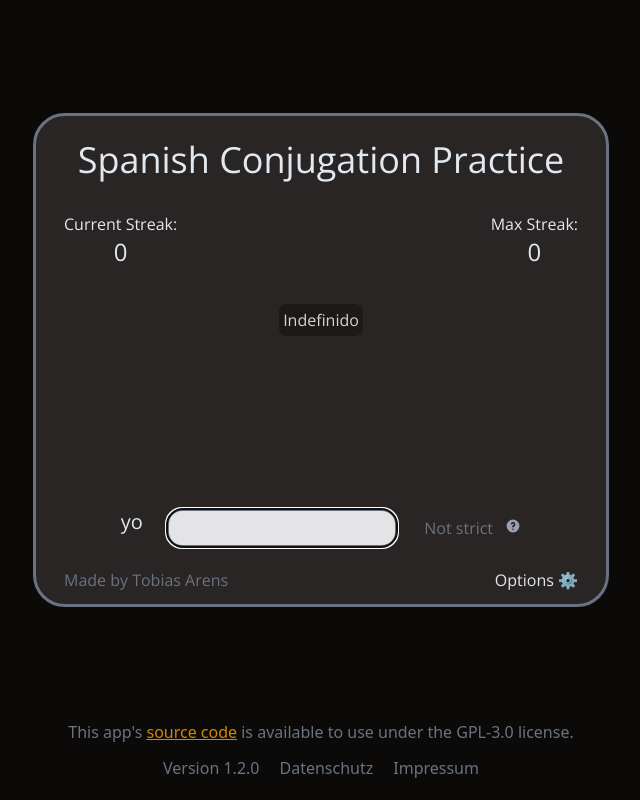
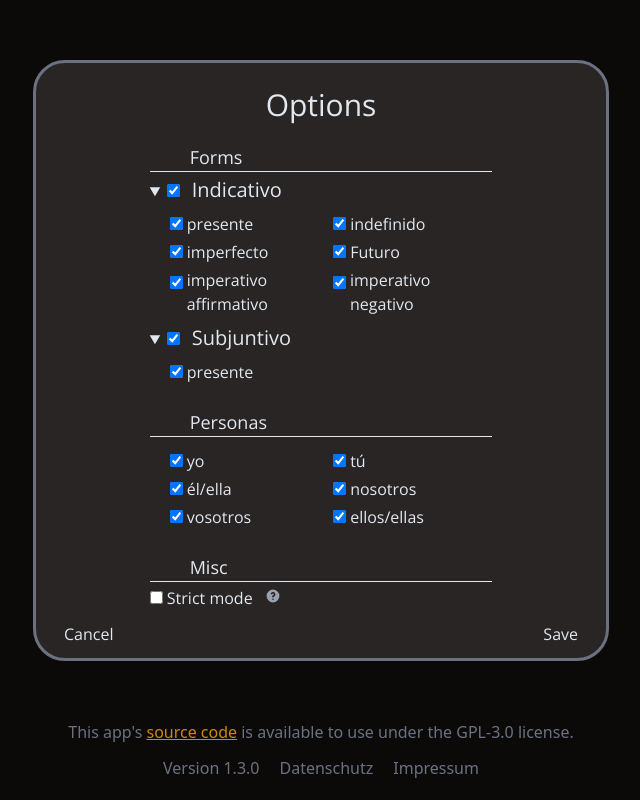
Before and after one commit to tobiasarens/spaco, a website built with Vite: page index.html in a window 1280 px wide. Shown: the whole page, without its empty margins (319-959 px from the left). Built offline with nearby package versions, Linux system fonts and the light colour scheme.

Commit message:
Merge pull request #3 from tobiasarens/subjuntivo
Introduce Subjuntivo tense and Button grougs

```diff
--- a/about.json
+++ b/about.json
@@ -1,4 +1,4 @@
 {
     "author": "Tobias Arens",
-    "version": "1.2.0"
+    "version": "1.3.0"
 }
--- a/index.html
+++ b/index.html
@@ -92,57 +92,80 @@
       <div class="mx-auto w-2/3">
         <div class="text-lg mx-10 ">Forms</div>
         <hr class="pb-1" />
+        <details open>
+          <summary>
+            <input id="ckIndicativoMaster" type="checkbox" />
+            <span class="text-xl pl-2">Indicativo</span>
+            </summary>
+          <div class="pt-2 pl-5 grid grid-cols-2 gap-1">
             <div>
-          <input id="ckPresente" type="checkbox" checked />
-          <label for="ckPresente">ask presente</label>
+              <input class="indicativo-child" id="ckPresente" type="checkbox" checked />
+              <label for="ckPresente">presente</label>
             </div>
             <div>
-          <input id="ckIndefinido" type="checkbox" checked />
-          <label for="ckIndefinido">ask indefinido</label>
+              <input class="indicativo-child" id="ckIndefinido" type="checkbox" checked />
+              <label for="ckIndefinido">indefinido</label>
             </div>
             <div>
-          <input id="ckImperfecto" type="checkbox" checked />
-          <label for="ckImperfecto">ask imperfecto</label>
+              <input class="indicativo-child" id="ckImperfecto" type="checkbox" checked />
+              <label for="ckImperfecto">imperfecto</label>
             </div>
             <div>
-          <input id="ckImpAff" type="checkbox" checked />
-          <label for="ckImpAff">ask imperativo affirmativo</label>
+              <input class="indicativo-child" id="ckFuturo" type="checkbox" checked />
+              <label for="ckFuturo">Futuro</label>
             </div>
+            <div class="flex items-start gap-1">
+              <input class="indicativo-child mt-2" id="ckImpAff" type="checkbox" checked />
+              <label for="ckImpAff">imperativo affirmativo</label>
+            </div>
+            <div class="flex items-start gap-1">
+              <input class="indicativo-child mt-2" id="ckImpNeg" type="checkbox" checked />
+              <label for="ckImpNeg">imperativo negativo</label>
+            </div>
+          </div>
+        </details>
+        <details open class="pt-2">
+
+        <summary>
+          <input id="ckSubjuntivoMaster" type="checkbox" />
+          <span class="text-xl pl-2">Subjuntivo</span>
+          </summary>
+          <div class="pt-2 pl-5 grid grid-cols-2 gap-1">
             <div>
-          <input id="ckImpNeg" type="checkbox" checked />
-          <label for="ckImpNeg">ask imperativo negativo</label>
+              <input id="ckPresenteSubjuntivo" class="subjuntivo-child" type="checkbox" checked />
+              <label for="ckPresente">presente</label>
             </div>
-        <div>
-          <input id="ckFuturo" type="checkbox" checked />
-          <label for="ckFuturo">ask Futuro</label>
           </div>
+        </details>
       </div>
       <div class="mx-auto pt-6 w-2/3">
         <div class="text-lg mx-10">Personas</div>
         <hr class="pb-1" />
+        <div class="grid grid-cols-2 gap-1 pl-5 pt-2">
           <div>
             <input id="ckSg1" type="checkbox" checked />
-          <label for="ckSg1">ask yo</label>
+            <label for="ckSg1">yo</label>
           </div>
           <div>
             <input id="ckSg2" type="checkbox" checked />
-          <label for="ckSg2">ask tú</label>
+            <label for="ckSg2">tú</label>
           </div>
           <div>
             <input id="ckSg3" type="checkbox" checked />
-          <label for="ckSg3">ask él/ella</label>
+            <label for="ckSg3">él/ella</label>
           </div>
           <div>
             <input id="ckPl1" type="checkbox" checked />
-          <label for="ckPl1">ask nosotros</label>
+            <label for="ckPl1">nosotros</label>
           </div>
           <div>
             <input id="ckPl2" type="checkbox" checked />
-          <label for="ckPl2">ask vosotros</label>
+            <label for="ckPl2">vosotros</label>
           </div>
           <div>
             <input id="ckPl3" type="checkbox" checked />
-          <label for="ckPl3">ask ellos/ellas</label>
+            <label for="ckPl3">ellos/ellas</label>
+          </div>
         </div>
       </div>
       <div class="mx-auto pt-6 w-2/3">
--- /dev/null
+++ b/src/checkGroups.ts
@@ -0,0 +1,45 @@
+
+export class CheckGroup {
+
+
+    private master: HTMLInputElement;
+    private children: NodeListOf<HTMLInputElement>;
+
+    /**
+     *
+     * Create a check button group, with a master and a list of children.
+     * All given parameters must be elements of the document
+     *
+     * @param {HTMLElement} master
+     * @param {HTMLElement[]} children
+     */
+    constructor(master: HTMLInputElement, children: NodeListOf<HTMLInputElement>) {
+        this.master = master;
+        this.children = children;
+        master.addEventListener("change", () => {
+            children.forEach(cb => {
+                cb.checked = master.checked;
+            })
+        })
+
+        children.forEach(cb => {
+            cb.addEventListener("change", () => this.updateMasterCheckbox());
+        });
+        this.updateMasterCheckbox();
+    }
+
+    updateMasterCheckbox() {
+        const checkedCount = [...this.children].filter(cb => cb.checked).length;
+
+        if (checkedCount === 0) {
+            this.master.checked = false;
+            this.master.indeterminate = false;
+        } else if (checkedCount === this.children.length) {
+            this.master.checked = true;
+            this.master.indeterminate = false;
+        } else {
+            this.master.checked = false;
+            this.master.indeterminate = true;
+        }
+    }
+}
--- /dev/null
+++ b/src/data/Presente/worddata_subjuntivo.csv
@@ -0,0 +1,28 @@
+infinitive,sg1,sg2,sg3,pl1,pl2,pl3
+tener,tenga,tengas,tenga,tengamos,tengáis,tengan
+comer,coma,comas,coma,comamos,comáis,coman
+vivir,viva,vivas,viva,vivamos,viváis,vivan
+estar,esté,estés,esté,estemos,estéis,estén
+ser,sea,seas,sea,seamos,seáis,sean
+ir,vaya,vayas,vaya,vayamos,vayáis,vayan
+hacer,haga,hagas,haga,hagamos,hagáis,hagan
+ver,vea,veas,vea,veamos,veáis,vean
+poder,pueda,puedas,pueda,podamos,podáis,puedan
+querer,quiera,quieras,quiera,queramos,queráis,quieran
+dar,dé,des,dé,demos,deis,den
+leer,lea,leas,lea,leamos,leáis,lean
+venir,venga,vengas,venga,vengamos,vengáis,vengan
+hablar,hable,hables,hable,hablemos,habléis,hablen
+saber,sepa,sepas,sepa,sepamos,sepáis,sepan
+poner,ponga,pongas,ponga,pongamos,pongáis,pongan
+salir,salga,salgas,salga,salgamos,salgáis,salgan
+dormir,duerma,duermas,duerma,durmamos,durmáis,duerman
+volver,vuelva,vuelvas,vuelva,volvamos,volváis,vuelvan
+jugar,juegue,juegues,juegue,juguemos,juguéis,jueguen
+escribir,escriba,escribas,escriba,escribamos,escribáis,escriban
+encontrar,encuentre,encuentres,encuentre,encontremos,encontréis,encuentren
+llegar,llegue,llegues,llegue,lleguemos,lleguéis,lleguen
+empezar,empiece,empieces,empiece,empecemos,empecéis,empiecen
+tomar,tome,tomes,tome,tomemos,toméis,tomen
+conocer,conozca,conozcas,conozca,conozcamos,conozcáis,conozcan
+perder,pierda,pierdas,pierda,perdamos,perdáis,pierdan
--- a/src/main.js
+++ b/src/main.js
@@ -1,6 +1,7 @@
 import { getRandomWord, updateConstraints } from "./wordgetter";
 import "./tailwind.css";
 import data from "../about.json" with { type: "json" };
+import { CheckGroup } from "./checkGroups";
 
 
 const isTouch = "ontouchstart" in window || navigator.msMaxTouchPoints > 0;
@@ -28,12 +29,18 @@ var currentStreak = 0;
 var maxStreak = 0;
 
 var options = {
+  // indicativo
   presente: true,
   pres_imp_aff: true,
   pres_imp_neg: true,
   indefinido: true,
   imperfecto: true,
   futuro:true,
+
+  // subjuntivo
+  presente_subjuntivo: true,
+
+
   sg1: true,
   sg2: true,
   sg3: true,
@@ -43,6 +50,9 @@ var options = {
   strictMode: false
 };
 
+var indicativoGroup;
+var subjuntivoGroup;
+
 function init() {
   console.log(isTouch);
   if(isTouch) {
@@ -51,6 +61,10 @@ function init() {
 
   // read version
   versionEl.textContent = "Version " + data.version;
+
+  // create button groups
+  indicativoGroup = new CheckGroup(document.getElementById("ckIndicativoMaster"), document.querySelectorAll(".indicativo-child"));
+  subjuntivoGroup = new CheckGroup(document.getElementById("ckSubjuntivoMaster"), document.querySelectorAll(".subjuntivo-child"));
 }
 
 function showCorrectBox(isCorrect, answer, solution) {
@@ -196,6 +210,9 @@ function matchOptionUi(options) {
   document.getElementById("ckImpAff").checked = options.pres_imp_aff;
   document.getElementById("ckImpNeg").checked = options.pres_imp_neg;
   document.getElementById("ckFuturo").checked = options.futuro;
+
+  document.getElementById("ckPresenteSubjuntivo").checked = options.presente_subjuntivo;
+
   document.getElementById("ckSg1").checked = options.sg1;
   document.getElementById("ckSg2").checked = options.sg2;
   document.getElementById("ckSg3").checked = options.sg3;
@@ -219,6 +236,9 @@ function saveOptions() {
   options.pres_imp_aff = document.getElementById("ckImpAff").checked;
   options.pres_imp_neg = document.getElementById("ckImpNeg").checked;
   options.futuro = document.getElementById("ckFuturo").checked;
+
+  options.presente_subjuntivo = document.getElementById("ckPresenteSubjuntivo").checked;
+
   options.sg1 = document.getElementById("ckSg1").checked;
   options.sg2 = document.getElementById("ckSg2").checked;
   options.sg3 = document.getElementById("ckSg3").checked;
@@ -276,4 +296,4 @@ hideIncorrectBox();
 nextQuestion();
 
 // debug tmp
-//showOptions();
+showOptions();
--- a/src/wordgetter.js
+++ b/src/wordgetter.js
@@ -1,4 +1,5 @@
 import words_present from "./data/Presente/worddata_indicativo.csv";
+import words_pres_sub from "./data/Presente/worddata_subjuntivo.csv";
 import words_pres_imp_aff from "./data/Presente/worddata_imp_aff.csv";
 import words_pres_imp_neg from "./data/Presente/worddata_imp_neg.csv";
 import words_indefinido from "./data/Pretérito/worddata_indefinido.csv";
@@ -41,6 +42,7 @@ function getPronoun(id) {
 
 const forms = {
   pres_ind: makeForm(words_present, "Indicativo", "Presente", "Presente"),
+  pres_sub: makeForm(words_pres_sub, "Subjuntivo", "Presente", "Subjuntivo Presente"),
   pres_imp_aff: makeForm(
     words_pres_imp_aff,
     "Imperative Affirmative",
@@ -93,10 +95,11 @@ export function updateConstraints(options) {
   if (options.pres_imp_aff) enabledForms.push("pres_imp_aff");
   if (options.pres_imp_neg) enabledForms.push("pres_imp_neg");
   if (options.futuro) enabledForms.push("futuro");
+  if (options.presente_subjuntivo) enabledForms.push("pres_sub");
 
   console.log("updated random constraints");
-  //console.log("allowed forms: " + enabledForms);
-  //console.log("allowed persons: " + enabledPersons);
+  console.log("allowed forms: " + enabledForms);
+  console.log("allowed persons: " + enabledPersons);
 }
 
 export function getRandomWord() {
```
Also changed, not shown: src/data/wordlist.csv (+7 -1 lines), 1 other file. Lines whose indentation alone changed are shown as unchanged.
